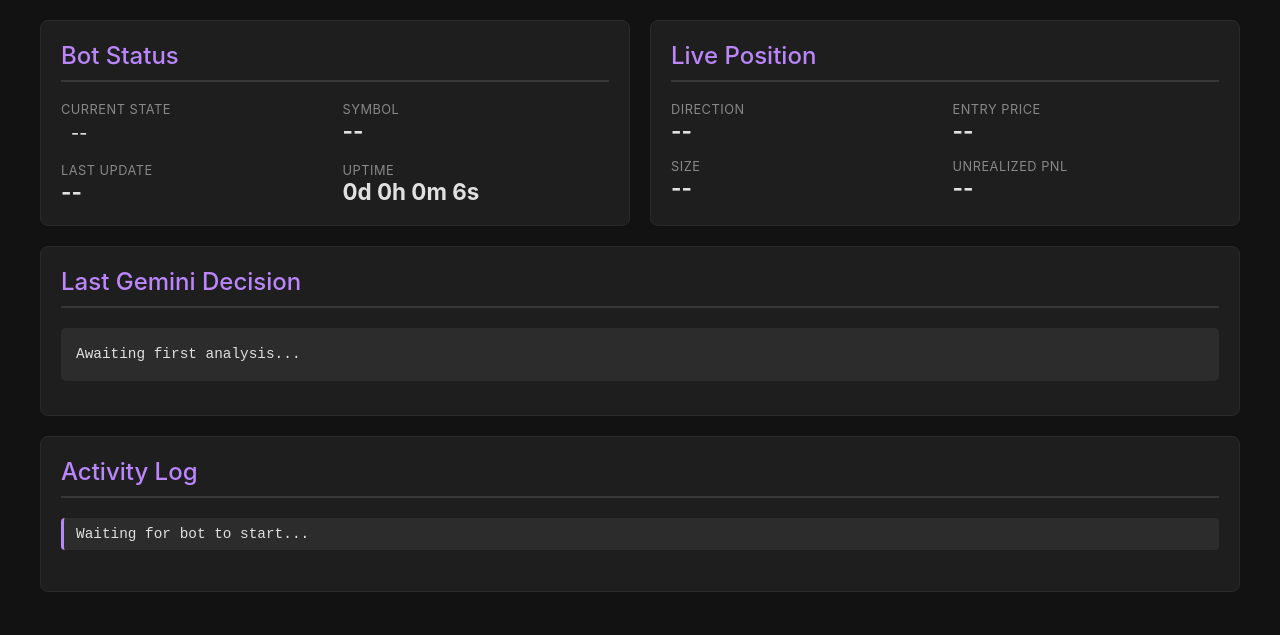
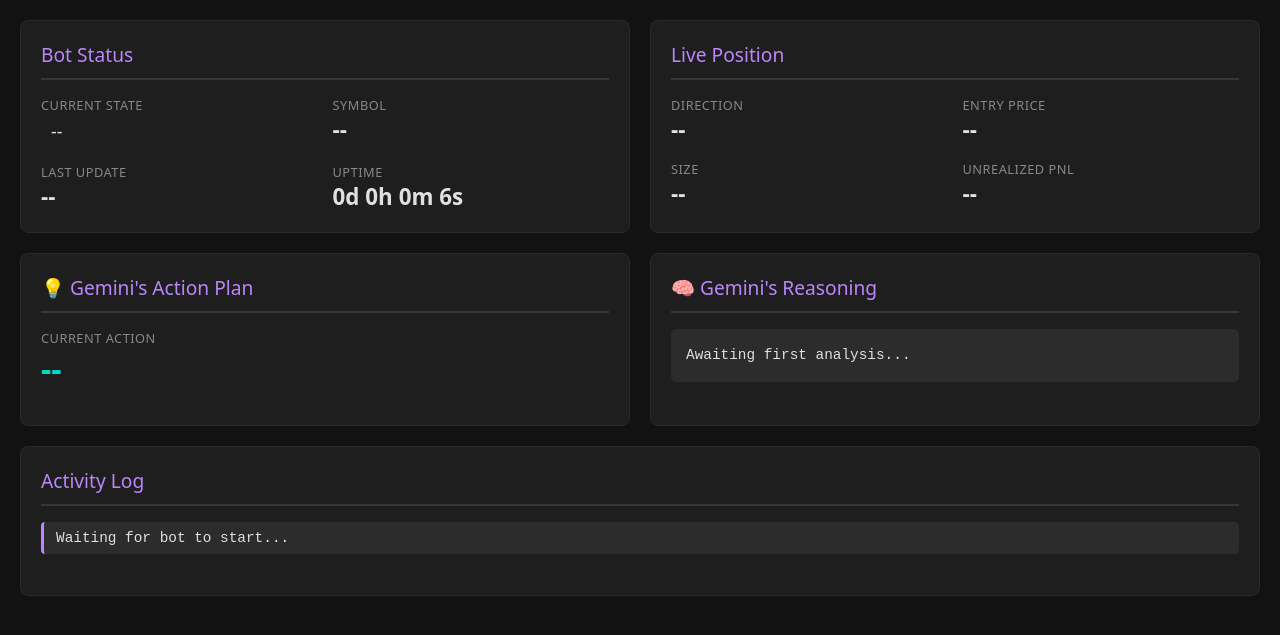
Before and after one commit to Thyrs1/llm-trading, a Flask app: page / in a window 1280 px wide. Shown: the top 635 px of the page. Run offline with Flask 3, Linux system fonts and the light colour scheme.

Commit message:
feat: enhance plan details

```diff
--- a/templates/index.html
+++ b/templates/index.html
@@ -1,4 +1,4 @@
-<!-- templates/index.html -->
+<!-- templates/index.html (v2 - AI-Driven Dashboard) -->
 <!DOCTYPE html>
 <html lang="en">
 <head>
@@ -6,33 +6,42 @@
     <meta name="viewport" content="width=device-width, initial-scale=1.0">
     <title>Gemini Trading Bot Dashboard</title>
     <style>
-        body { font-family: -apple-system, BlinkMacSystemFont, 'Segoe UI', Roboto, Oxygen, Ubuntu, Cantarell, 'Open Sans', 'Helvetica Neue', sans-serif; background-color: #121212; color: #e0e0e0; margin: 0; padding: 20px; }
-        .container { max-width: 1200px; margin: auto; display: grid; grid-template-columns: 1fr 1fr; gap: 20px; }
-        .card { background-color: #1e1e1e; border-radius: 8px; padding: 20px; border: 1px solid #2a2a2a; }
-        h2 { color: #bb86fc; border-bottom: 2px solid #373737; padding-bottom: 10px; margin-top: 0; font-weight: 500;}
+        :root {
+            --bg-color: #121212; --card-bg: #1e1e1e; --text-color: #e0e0e0;
+            --primary-color: #bb86fc; --secondary-color: #03dac6; --error-color: #cf6679;
+            --border-color: #2a2a2a; --subtle-text: #888;
+        }
+        body { font-family: system-ui, -apple-system, BlinkMacSystemFont, 'Segoe UI', Roboto, Oxygen, Ubuntu, Cantarell, 'Open Sans', 'Helvetica Neue', sans-serif; background-color: var(--bg-color); color: var(--text-color); margin: 0; padding: 20px; }
+        .container { max-width: 1400px; margin: auto; display: grid; grid-template-columns: repeat(4, 1fr); gap: 20px; }
+        .card { background-color: var(--card-bg); border-radius: 8px; padding: 20px; border: 1px solid var(--border-color); }
+        h2 { color: var(--primary-color); border-bottom: 2px solid #373737; padding-bottom: 10px; margin-top: 0; font-weight: 500; font-size: 1.2em; }
         .status-grid { display: grid; grid-template-columns: repeat(2, 1fr); gap: 15px; }
         .status-item { display: flex; flex-direction: column; }
-        .status-item span:first-child { font-size: 0.8em; color: #888; text-transform: uppercase; letter-spacing: 0.5px; }
+        .status-item span:first-child { font-size: 0.8em; color: var(--subtle-text); text-transform: uppercase; letter-spacing: 0.5px; }
         .status-item span:last-child { font-size: 1.4em; font-weight: bold; }
-        #pnl.positive { color: #03dac6; }
-        #pnl.negative { color: #cf6679; }
+        #pnl.positive { color: var(--secondary-color); }
+        #pnl.negative { color: var(--error-color); }
         #bot-state { padding: 5px 10px; border-radius: 20px; display: inline-block; font-size: 1.1em !important; font-weight: 500 !important;}
-        .state-SEARCHING { background-color: #2a3d45; color: #87c1de;}
+        .state-SEARCHING, .state-INITIALIZING { background-color: #2a3d45; color: #87c1de;}
         .state-ANALYZING { background-color: #fca311; color: #121212; }
         .state-ORDER_PENDING { background-color: #14213d; color: #e0e0e0;}
-        .state-IN_POSITION { background-color: #03dac6; color: #121212; }
+        .state-IN_POSITION { background-color: var(--secondary-color); color: #121212; }
         .state-COOL_DOWN { background-color: #6d6875; color: #e0e0e0;}
         pre { background-color: #2c2c2c; padding: 15px; border-radius: 5px; white-space: pre-wrap; word-wrap: break-word; font-family: 'SF Mono', 'Courier New', monospace; font-size: 0.9em; line-height: 1.6;}
         ul { list-style: none; padding: 0; max-height: 400px; overflow-y: auto; }
-        li { background-color: #2c2c2c; padding: 8px 12px; border-radius: 4px; margin-bottom: 5px; font-size: 0.9em; font-family: 'SF Mono', 'Courier New', monospace; border-left: 3px solid #bb86fc;}
+        li { background-color: #2c2c2c; padding: 8px 12px; border-radius: 4px; margin-bottom: 5px; font-size: 0.9em; font-family: 'SF Mono', 'Courier New', monospace; border-left: 3px solid var(--primary-color);}
         .grid-col-span-2 { grid-column: span 2; }
-        .spinner { border: 2px solid #f3f3f3; border-top: 2px solid #bb86fc; border-radius: 50%; width: 12px; height: 12px; animation: spin 1s linear infinite; display: inline-block; margin-right: 8px;}
+        .grid-col-span-4 { grid-column: span 4; }
+        .spinner { border: 2px solid #f3f3f3; border-top: 2px solid var(--primary-color); border-radius: 50%; width: 12px; height: 12px; animation: spin 1s linear infinite; display: inline-block; margin-right: 8px;}
         @keyframes spin { 0% { transform: rotate(0deg); } 100% { transform: rotate(360deg); } }
+        .action-plan-details { margin-top: 10px; font-family: 'SF Mono', 'Courier New', monospace; }
+        .action-plan-details div { margin-bottom: 5px; }
+        .action-plan-details .label { color: var(--subtle-text); display: inline-block; width: 100px; }
     </style>
 </head>
 <body>
     <div class="container">
-        <div class="card">
+        <div class="card grid-col-span-2">
             <h2>Bot Status</h2>
             <div class="status-grid">
                 <div class="status-item"><span>Current State</span><span id="bot-state">--</span></div>
@@ -41,7 +50,8 @@
                 <div class="status-item"><span>Uptime</span><span id="uptime">--</span></div>
             </div>
         </div>
-        <div class="card">
+
+        <div class="card grid-col-span-2">
             <h2>Live Position</h2>
             <div class="status-grid">
                 <div class="status-item"><span>Direction</span><span id="pos-side">--</span></div>
@@ -50,26 +60,103 @@
                 <div class="status-item"><span>Unrealized PNL</span><span id="pnl">--</span></div>
             </div>
         </div>
+
         <div class="card grid-col-span-2">
-            <h2>Last Gemini Decision</h2>
-            <pre id="gemini-output">Awaiting first analysis...</pre>
+            <h2>💡 Gemini's Action Plan</h2>
+            <div class="status-item">
+                <span>Current Action</span>
+                <span id="action" style="font-size: 2em; color: var(--secondary-color);">--</span>
+            </div>
+            <div id="action-details-container" style="margin-top: 15px;">
+                <!-- This will be populated by JavaScript -->
+            </div>
         </div>
+
         <div class="card grid-col-span-2">
+            <h2>🧠 Gemini's Reasoning</h2>
+            <pre id="reasoning">Awaiting first analysis...</pre>
+        </div>
+
+        <div class="card grid-col-span-4">
             <h2>Activity Log</h2>
             <ul id="activity-log">
                 <li>Waiting for bot to start...</li>
             </ul>
         </div>
     </div>
+
     <script>
         const botStartTime = Date.now();
-        function formatNumber(num, digits = 4) { return num ? parseFloat(num).toLocaleString(undefined, { minimumFractionDigits: 2, maximumFractionDigits: digits }) : '--'; }
-        function updateUptime() { const uptimeSeconds = Math.floor((Date.now() - botStartTime) / 1000); const d = Math.floor(uptimeSeconds / 86400); const h = Math.floor(uptimeSeconds % 86400 / 3600); const m = Math.floor(uptimeSeconds % 3600 / 60); const s = Math.floor(uptimeSeconds % 60); document.getElementById('uptime').textContent = `${d}d ${h}h ${m}m ${s}s`; }
+
+        function formatNumber(num, digits = 4) {
+            return num ? parseFloat(num).toLocaleString(undefined, { minimumFractionDigits: 2, maximumFractionDigits: digits }) : '--';
+        }
+
+        function updateUptime() {
+            const uptimeSeconds = Math.floor((Date.now() - botStartTime) / 1000);
+            const d = Math.floor(uptimeSeconds / 86400);
+            const h = Math.floor(uptimeSeconds % 86400 / 3600);
+            const m = Math.floor(uptimeSeconds % 3600 / 60);
+            const s = Math.floor(uptimeSeconds % 60);
+            document.getElementById('uptime').textContent = `${d}d ${h}h ${m}m ${s}s`;
+        }
+
+        function renderActionDetails(decision) {
+            const container = document.getElementById('action-details-container');
+            container.innerHTML = ''; // Clear previous details
+
+            if (!decision || !decision.action) {
+                container.innerHTML = '<span>No action plan available.</span>';
+                return;
+            }
+
+            const action = decision.action;
+            let detailsHtml = '';
+
+            if (action === 'WAIT') {
+                const trigger = decision.next_analysis_trigger;
+                if (trigger === 'PRICE_CROSS') {
+                    detailsHtml = `<div class="status-item">
+                                       <span>Trigger Condition</span>
+                                       <span style="font-size: 1.5em;">🎯 ${decision.trigger_direction} ${formatNumber(decision.trigger_price)}</span>
+                                   </div>`;
+                } else {
+                    detailsHtml = `<div class="status-item">
+                                       <span>Next Action</span>
+                                       <span style="font-size: 1.5em;">Continuous Monitoring</span>
+                                   </div>`;
+                }
+            } else if (action === 'OPEN_POSITION') {
+                detailsHtml = `
+                    <div class="action-plan-details">
+                        <div><span class="label">Direction:</span> <strong>${decision.decision}</strong></div>
+                        <div><span class="label">Confidence:</span> ${decision.confidence}</div>
+                        <div><span class="label">Entry:</span> ${formatNumber(decision.entry_price)}</div>
+                        <div><span class="label">Stop Loss:</span> ${formatNumber(decision.stop_loss)}</div>
+                        <div><span class="label">Take Profit:</span> ${formatNumber(decision.take_profit)}</div>
+                        <div><span class="label">Leverage:</span> ${decision.leverage}x</div>
+                        <div><span class="label">Risk:</span> ${decision.risk_per_trade_percent}%</div>
+                    </div>`;
+            } else if (action === 'MODIFY_POSITION') {
+                 detailsHtml = `
+                    <div class="action-plan-details">
+                        <div><span class="label">New SL:</span> ${formatNumber(decision.new_stop_loss) || 'Unchanged'}</div>
+                        <div><span class="label">New TP:</span> ${formatNumber(decision.new_take_profit) || 'Unchanged'}</div>
+                    </div>`;
+            } else if (action === 'CLOSE_POSITION') {
+                detailsHtml = `<div class="status-item"><span>Instruction</span><span style="font-size: 1.5em;">Close position at market.</span></div>`;
+            }
+
+            container.innerHTML = detailsHtml;
+        }
+
         async function fetchStatus() {
             try {
                 const response = await fetch('/status');
                 if (!response.ok) return;
                 const data = await response.json();
+
+                // Bot Status Card
                 const stateEl = document.getElementById('bot-state');
                 const stateText = data.bot_state || '--';
                 if (stateText === 'ANALYZING') {
@@ -80,21 +167,35 @@
                 stateEl.className = 'state-' + (data.bot_state || 'UNKNOWN');
                 document.getElementById('symbol').textContent = data.symbol || '--';
                 document.getElementById('last-update').textContent = data.last_update ? new Date(data.last_update).toLocaleTimeString() : '--';
+
+                // Position Card
                 document.getElementById('pos-side').textContent = data.position.side || 'FLAT';
                 document.getElementById('pos-entry').textContent = formatNumber(data.position.entry_price);
                 document.getElementById('pos-size').textContent = data.position.quantity ? `${data.position.quantity} ${data.symbol.replace('USDT','')}` : '--';
+
                 const pnlEl = document.getElementById('pnl');
                 if (data.pnl && data.pnl.usd !== null) {
                     pnlEl.textContent = `${formatNumber(data.pnl.usd)} USDT (${data.pnl.percentage.toFixed(2)}%)`;
                     pnlEl.className = data.pnl.usd >= 0 ? 'positive' : 'negative';
                 } else { pnlEl.textContent = '--'; pnlEl.className = ''; }
-                document.getElementById('gemini-output').textContent = data.last_gemini_decision ? JSON.stringify(data.last_gemini_decision, null, 2) : 'Awaiting first analysis...';
+
+                // Gemini Cards
+                const decision = data.last_gemini_decision;
+                document.getElementById('action').textContent = decision ? decision.action : '--';
+                document.getElementById('reasoning').textContent = decision ? decision.reasoning : 'Awaiting first analysis...';
+                renderActionDetails(decision);
+
+                // Activity Log
                 const logEl = document.getElementById('activity-log');
                 logEl.innerHTML = '';
                 if (data.log && data.log.length > 0) { data.log.forEach(entry => { const li = document.createElement('li'); li.textContent = entry; logEl.appendChild(li); });
                 } else { logEl.innerHTML = '<li>No activity yet.</li>'; }
-            } catch (error) { console.error("Error fetching status:", error); }
+
+            } catch (error) {
+                console.error("Error fetching status:", error);
+            }
         }
+
         setInterval(fetchStatus, 3000);
         setInterval(updateUptime, 1000);
         document.addEventListener('DOMContentLoaded', fetchStatus);
```
